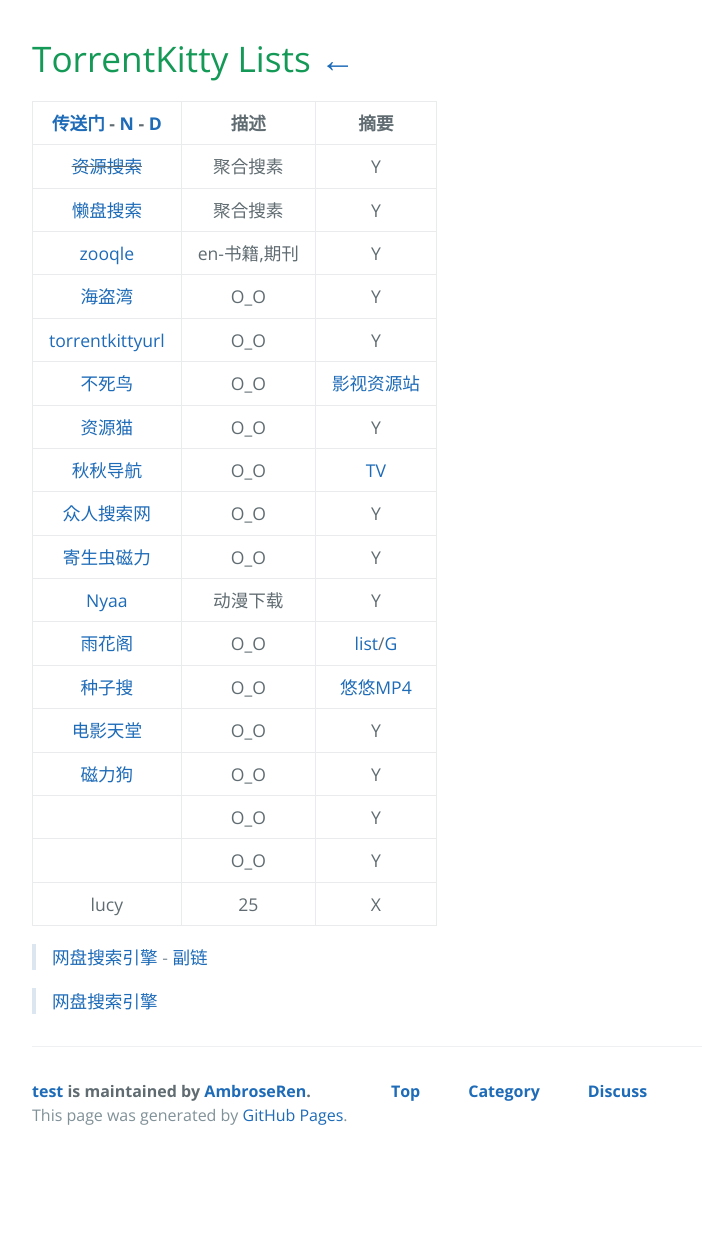
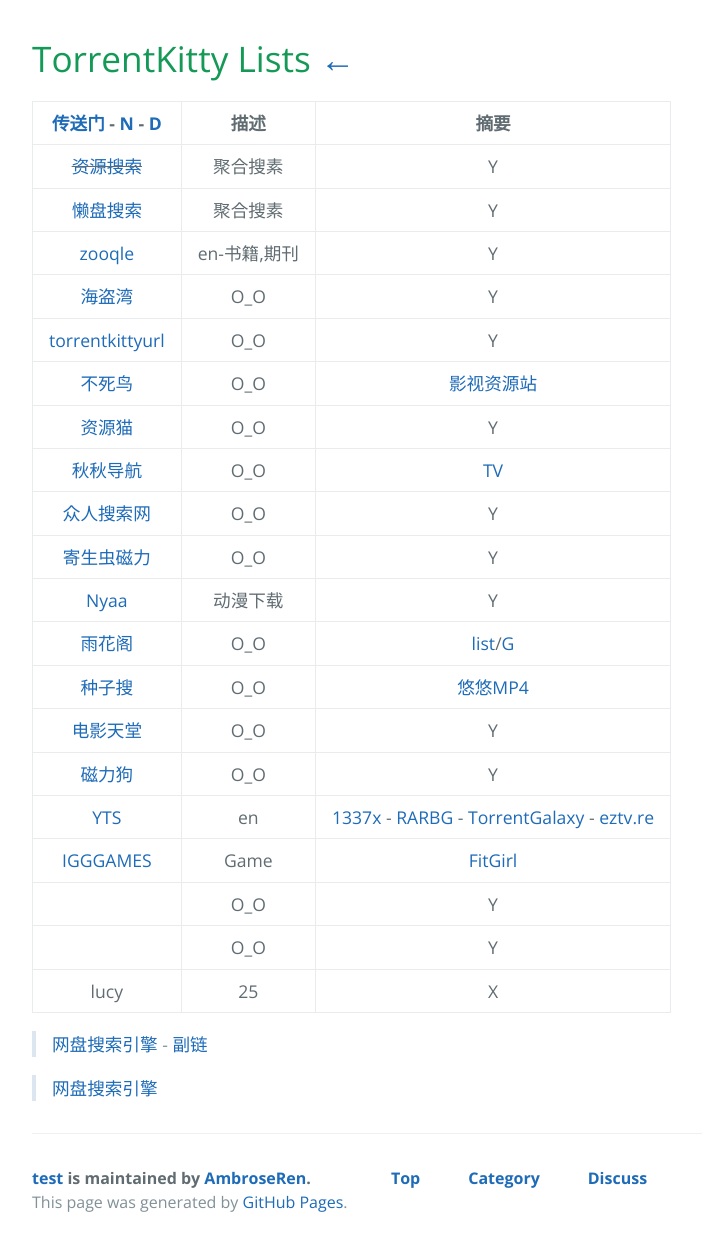
Before and after one commit to AmbroseRen/test, a Jekyll site: the page built from Data/TorrentKitty.md, in a window 1280 px wide. Shown: the whole page, without its empty margins (192-894 px from the left). Built offline with Jekyll 4.4.1, drawn with Linux system fonts in a browser that asks for light colours; our own code applies the rules of GitHub Pages for plain Markdown files; the repository's description, which GitHub fills in, is left out; before the commit the page ends 1159 px from its top, so only the background shows below that.

Commit message:
Update TorrentKitty.md

```diff
--- a/Data/TorrentKitty.md
+++ b/Data/TorrentKitty.md
@@ -17,6 +17,8 @@
 | [种子搜](https://m.zhongziso19.xyz/) | O_O | [悠悠MP4](https://www.uump4.net/) |
 | [电影天堂](https://www.dydytt.net/index2.htm) | O_O | Y |
 | [磁力狗](http://clg88.cc/) | O_O | Y |
+| [YTS](https://yts.mx/) | en | [1337x](https://1337x.to/home/) - [RARBG](https://rarbgunblocked.org/torrents.php) - [TorrentGalaxy](https://torrentgalaxy.to/) - [eztv.re](https://eztv.re/) |
+| [IGGGAMES](https://igg-games.com/) | Game | [FitGirl](https://fitgirl-repacks.site/) |
 | []() | O_O | Y |
 | []() | O_O | Y |
 | lucy | 25 | X |
```
